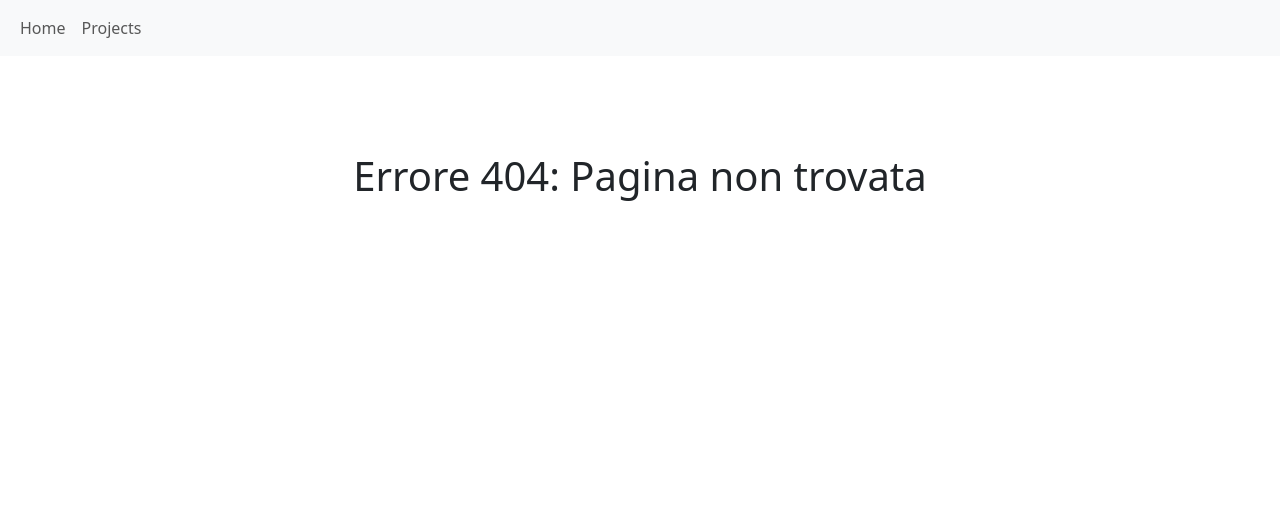
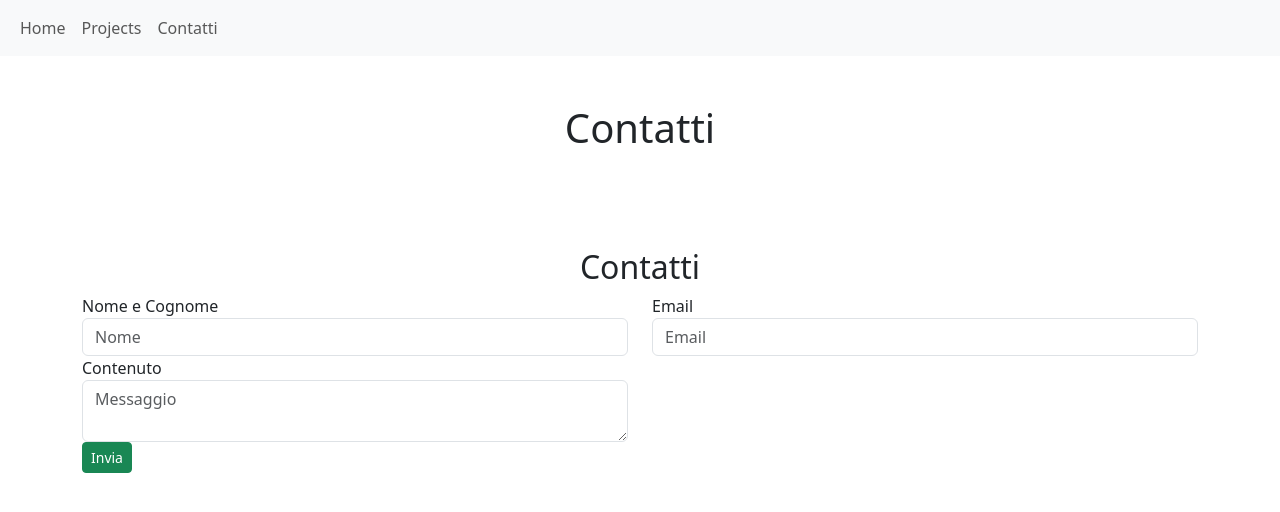
Before and after one commit to andreathepa/vite-boolfolio, a Vue app: page /contact-us in a window 1280 px wide. Before the commit this address led to /pagina-non-trovata. Shown: the top 512 px of the page. Built offline with nearby package versions, Linux system fonts and the light colour scheme.

Commit message:
exercise done

```diff
--- a/src/components/AppHeader.vue
+++ b/src/components/AppHeader.vue
@@ -11,6 +11,10 @@ export default {
                 {
                     label: 'Projects',
                     routeName: 'projects'
+                },
+                {
+                    label: 'Contatti',
+                    routeName: 'contact-us'
                 },
 
             ]
--- /dev/null
+++ b/src/components/ContactForm.vue
@@ -0,0 +1,105 @@
+<script>
+import axios from 'axios';
+import { store } from '../store';
+
+
+export default {
+    name: 'ContactForm',
+    data(){
+        return {
+            store,
+            loading: false,
+            name: '',
+            email: '',
+            message: '',
+            success: false,
+            errors: {}
+        }
+    },
+    methods: {
+        sendForm(){
+            this.loading = true;
+            const data = {
+                name: this.name,
+                email: this.email,
+                content: this.message
+            }
+
+            //pulisco l'array degli errori
+            this.errors = {};
+
+            //effettuiamo la chiamata axios in post
+            axios.post(`${this.store.baseUrl}/api/contacts`, data).then((response) => {
+                this.success = response.data.success;
+                if(!this.success){
+                    this.errors = response.data.errors;
+                }
+                else{
+                    //ripuliamo i dati in input
+                    this.name = '';
+                    this.email = '';
+                    this.message = '';
+
+                    this.$router.push({ name: 'thank-you' })
+                }
+                this.loading = false
+            })
+        }
+    }
+}
+</script>
+
+<template>
+    <div class="py-5">
+        <div class="container">
+            <div class="row">
+                <div class="col-12">
+                    <h2 class="text-center">Contatti</h2>
+                </div>
+                <!-- <div v-if="success" class="col-12">
+                    <div class="alert alert-success">
+                        Messaggio inviato con successo
+                    </div>
+                </div> -->
+            </div>
+            <div class="row">
+                <div class="col-12">
+                    <form @submit.prevent="sendForm()" class="row">
+                        <div class="col-12 col-md-6">
+                            <label class="control-label">Nome e Cognome</label>
+                            <input type="text" name="name" v-model="name" placeholder="Nome" class="form-control" :class="errors.name ? 'is-invalid' : ''">
+                            <p v-for="(error, index) in errors.name" :key="index" class="text-danger">
+                                {{ error }}
+                            </p>
+                        </div>
+                        <div class="col-12 col-md-6">
+                            <label class="control-label">Email</label>
+                            <input type="text" name="email" v-model="email" placeholder="Email" id="email" class="form-control" :class="errors.email ? 'is-invalid' : ''">
+                            <p v-for="(error, index) in errors.email" :key="index" class="text-danger">
+                                {{ error }}
+                            </p>
+                        </div>
+                        <div class="col-12 col-md-6">
+                            <label class="control-label">Contenuto</label>
+                            <textarea name="content" v-model="message" placeholder="Messaggio" id="content" class="form-control" :class="errors.content ? 'is-invalid' : ''">
+
+                            </textarea>
+                            <p v-for="(error, index) in errors.content" :key="index" class="text-danger">
+                                {{ error }}
+                            </p>
+                        </div>
+                        <div class="col-12">
+                            <button class="btn btn-sm btn-success" type="submit" :disabled="loading">
+                                {{ loading ? 'Invio mail in corso' : 'Invia' }}
+                            </button>
+                        </div>
+                    </form>
+                </div>
+            </div>
+        </div>
+    </div>
+</template>
+
+<style lang="scss">
+
+</style>
--- /dev/null
+++ b/src/pages/ContactUs.vue
@@ -0,0 +1,22 @@
+<script>
+import ContactForm from '../components/ContactForm.vue';
+export default {
+    name: 'ContactUs',
+    components: {
+        ContactForm
+    }
+}
+</script>
+<template lang="">
+    <div class="container">
+        <div class="row">
+            <div class="col-12">
+                <h1 class="text-center my-5">Contatti</h1>
+            </div>
+        </div>
+    </div>
+    <ContactForm />
+</template>
+<style lang="">
+
+</style>
--- /dev/null
+++ b/src/pages/ThankYou.vue
@@ -0,0 +1,19 @@
+<script>
+export default {
+    name: 'ThankYou'
+}
+</script>
+<template lang="">
+    <div class="container">
+        <div class="row">
+            <div class="col-12 text-center">
+                <h1>GRAZIE PER AVERCI CONTATTATO!</h1>
+                <p>Sarà ricontattata nel più breve tempo possibile da un nostro operatore</p>
+                <p>Continui la navigazione nel nostro sito per la visione di altri alticoli</p>
+            </div>
+        </div>
+    </div>
+</template>
+<style lang="">
+
+</style>
--- a/src/router.js
+++ b/src/router.js
@@ -4,6 +4,10 @@ import HomePage from './pages/HomePage.vue';
 import ProjectList from './pages/ProjectList.vue';
 import SingleProject from './pages/SingleProject.vue';
 import NotFound from './pages/NotFound.vue';
+import ContactUs from './pages/ContactUs.vue';
+import ThankYou from './pages/ThankYou.vue';
+
+
 
 const router = createRouter({
     history: createWebHistory(),
@@ -24,6 +28,16 @@ const router = createRouter({
             component: SingleProject
         },
         {
+            path: '/contact-us',
+            name: 'contact-us',
+            component: ContactUs
+        },
+        {
+            path: '/thank-you',
+            name: 'thank-you',
+            component: ThankYou
+        },
+        {
             path: '/pagina-non-trovata',
             name: 'not-found',
             component: NotFound
```
